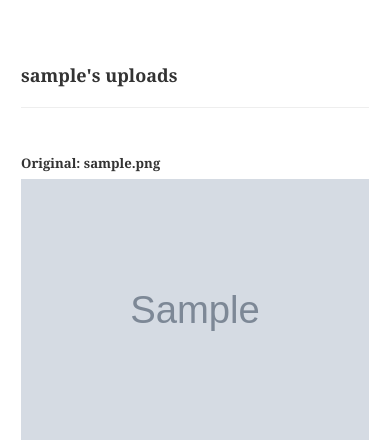
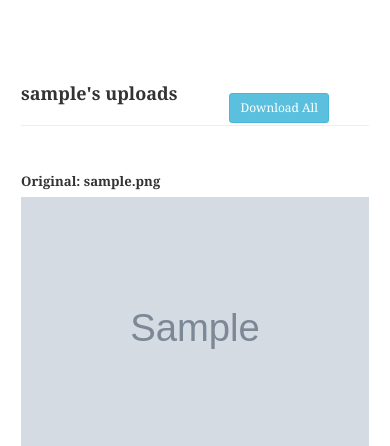
Before and after one commit to cubricmms/Flask_Demo_with_Inceptions_on_COCO, a Flask app: page /show-all in a window 390 px wide. Shown: the part 51-497 px from the top of the page. Run offline with Flask 2, Linux system fonts and the light colour scheme; a user stored in the database is signed in; tables that the repository leaves empty hold one stand-in row (values such as "Sample post"); grey boxes marked "Sample" are stand-in pictures; parts of the project's set-up code (start-up, migrations or seed data) failed here and were passed over; some libraries are stand-ins or nearby versions; grey boxes are pictures that could not be loaded.

Commit message:
add result csv download

```diff
--- a/app/routes.py
+++ b/app/routes.py
@@ -1,7 +1,7 @@
 from datetime import datetime as dt
 
 import requests
-from flask import request, render_template, Blueprint, flash, redirect, url_for, abort
+from flask import request, render_template, Blueprint, flash, redirect, url_for, abort, make_response
 from flask_login import login_user, current_user, login_required, logout_user
 from sqlalchemy.exc import IntegrityError
 
@@ -12,7 +12,8 @@ from .utils import get_image_np, coco_labels
 
 from PIL import Image, ImageFont, ImageDraw, ImageEnhance
 from werkzeug.datastructures import FileStorage
-from io import BytesIO
+from io import BytesIO, StringIO
+import csv
 
 # Blueprint Configuration
 main_bp = Blueprint('main_bp', __name__, template_folder='templates', static_folder='static')
@@ -141,3 +142,26 @@ def show_all():
     if photos is None:
         abort(404)
     return render_template('my-upload.html', photos=_photos)
+
+
+@main_bp.route("/get-results-csv")
+@login_required
+def get_results_csv():
+    si = StringIO()
+    fieldnames = ['file_name', 'class', 'num_detection', 'boxes', 'score']
+    cw = csv.writer(si)
+    cw.writerow(fieldnames)
+
+    uid = current_user.id
+    _photos = Photo.query.filter(Photo.user_id == int(uid)).all()
+    for photo in _photos:
+        file_name = photo.image_filename
+        _class = photo.classes
+        num_detection = photo.num_detection
+        boxes = photo.boxes
+        score = photo.score
+        cw.writerow([file_name, _class, str(num_detection), boxes, score])
+    output = make_response(si.getvalue())
+    output.headers["Content-Disposition"] = "attachment; filename=results_for_%s.csv" % current_user.username
+    output.headers["Content-type"] = "text/csv"
+    return output
--- a/app/templates/my-upload.html
+++ b/app/templates/my-upload.html
@@ -3,25 +3,35 @@
 
 <div class="user-profile">
 	<div class="page-header">
-		<h2>{{current_user.username}}'s uploads</h2>
+		<h2 style="display: inline-block; width: 100%; margin-right: -50%;"> {{current_user.username}}'s uploads </h2>
+		<a href="{{ url_for('main_bp.get_results_csv') }}">
+			<button class="btn btn-sm btn-info" type="button" style="float: right; margin-top:30px; margin-right:40px;">
+				Download All
+			</button>
+		</a>
 	</div>
 
 
 	<div class="row">
 		{% for photo in photos %}
-		<div class="col-sm-6">
+		<div class="col-sm-5">
 			<h4>Original: {{ photo.image_filename }}</h4>
 			{% if photo.image_url %}
 			<img src="{{ photo.image_url }}" alt="{{ photo }}" style="width: 100%; height: 100%; object-fit: contain;">
 			{% endif %}
 		</div>
-		<div class="col-sm-6">
+		<div class="col-sm-5">
 			<h4>Processed: {{ photo.processed_filename }}</h4>
 			{% if photo.processed_url %}
 			<img src="{{ photo.processed_url }}" alt="{{ photo }}"
 			     style="width: 100%; height: 100%; object-fit: contain;">
 			{% endif %}
 		</div>
+		<div class="col-sm-2">
+			<button class="btn btn-sm btn-info" type="submit"
+			        style=" margin-top: 150px; margin-left:20%;"> Download
+			</button>
+		</div>
 		{% endfor %}
 	</div>
 </div>
```
